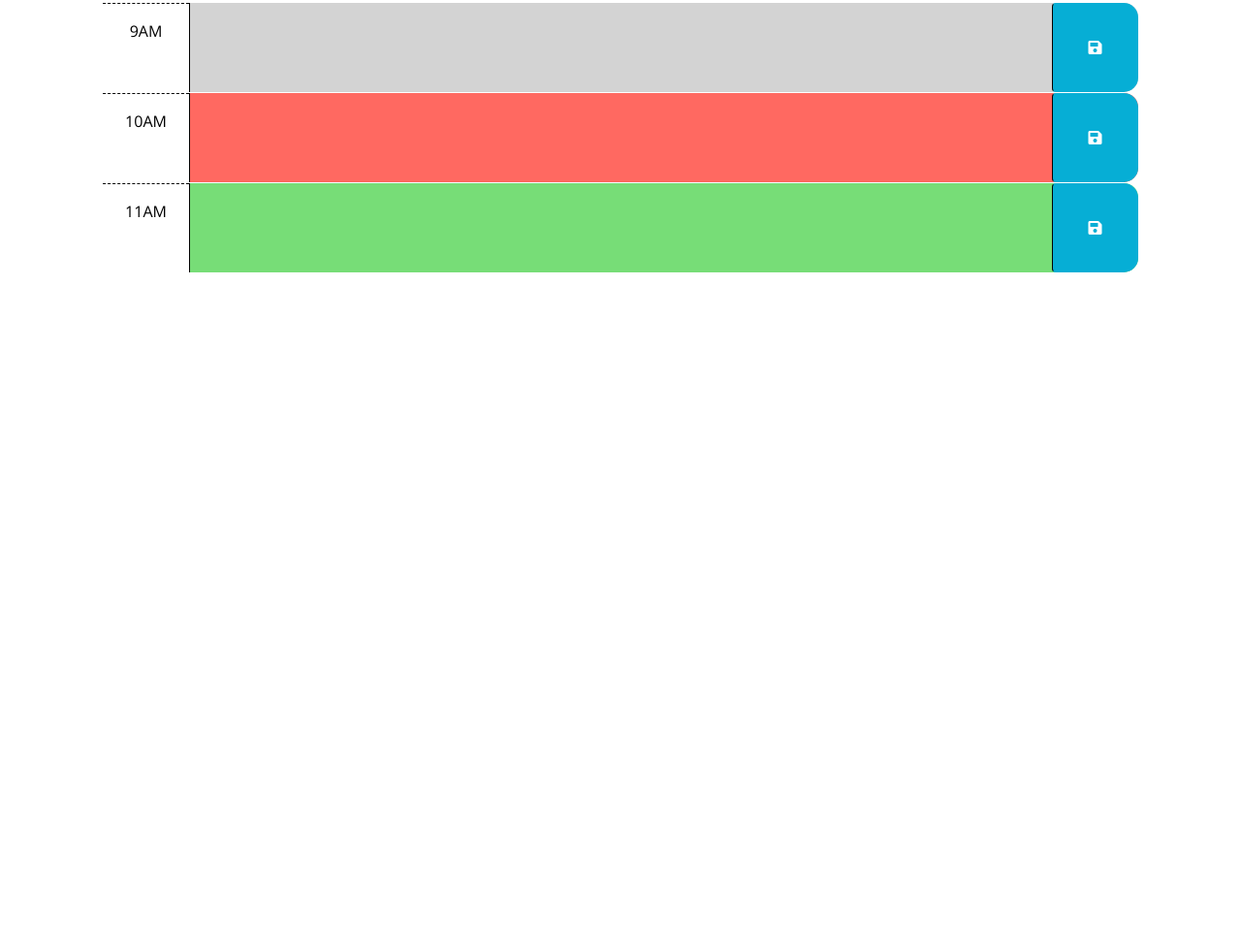
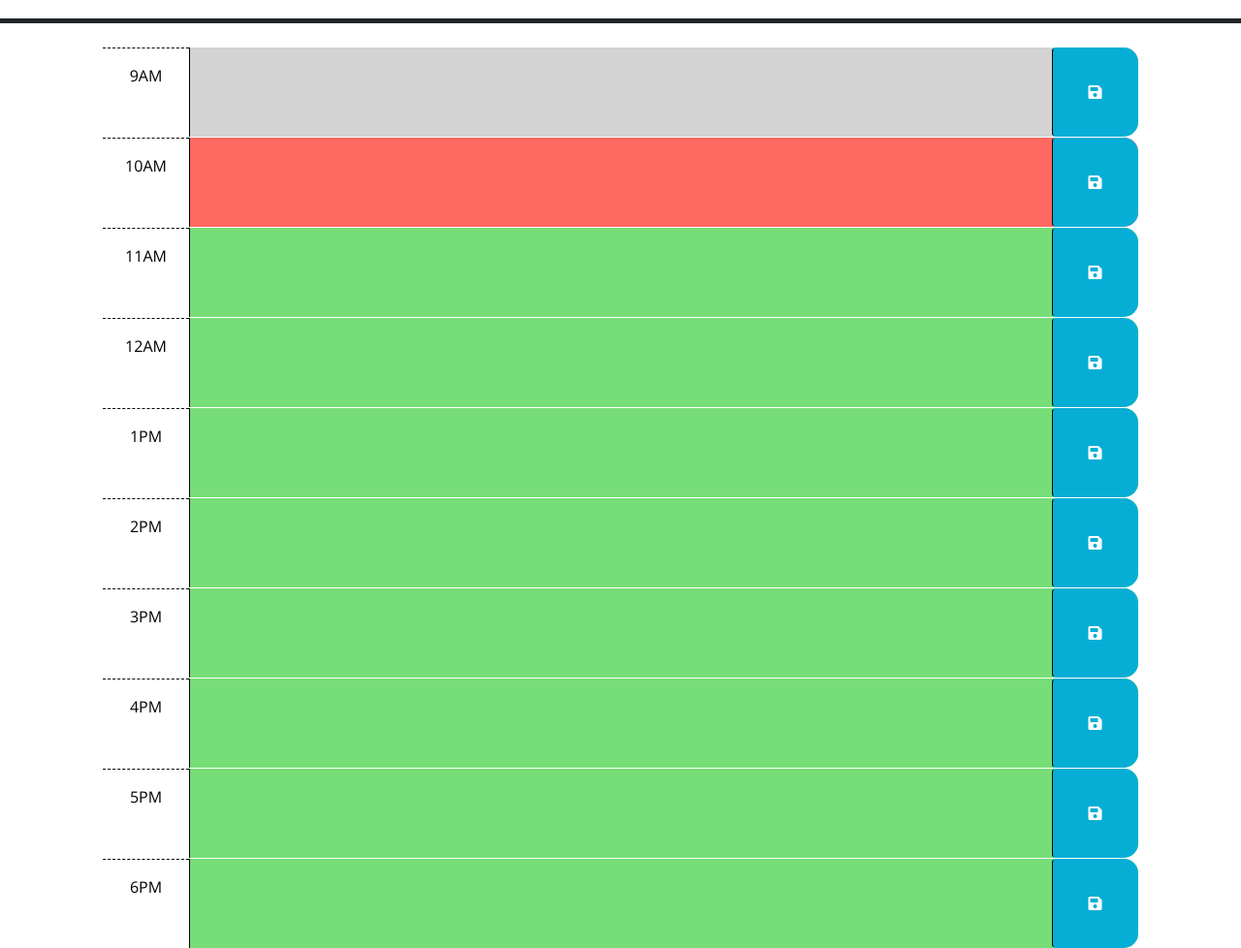
Before and after one commit to AliceLiu1218/challenge5, a plain HTML site: page index.html in a window 1280 px wide. Shown: the part 254-1232 px from the top of the page at 97% size. Before the commit the page ends 800 px from the top, so only its background shows below. Drawn offline with nearby package versions, Linux system fonts and the light colour scheme.

Commit message:
add time function finish, working on save button to access to local storage

```diff
--- a/index.html
+++ b/index.html
@@ -66,6 +66,62 @@
         </button>
       </div>
 
+      <div id="hour-12" class="row time-block future">
+        <div class="col-2 col-md-1 hour text-center py-3">12AM</div>
+        <textarea class="col-8 col-md-10 description" rows="3"> </textarea>
+        <button class="btn saveBtn col-2 col-md-1" aria-label="save">
+          <i class="fas fa-save" aria-hidden="true"></i>
+        </button>
+      </div>
+
+      <div id="hour-13" class="row time-block future">
+        <div class="col-2 col-md-1 hour text-center py-3">1PM</div>
+        <textarea class="col-8 col-md-10 description" rows="3"> </textarea>
+        <button class="btn saveBtn col-2 col-md-1" aria-label="save">
+          <i class="fas fa-save" aria-hidden="true"></i>
+        </button>
+      </div>
+
+      <div id="hour-14" class="row time-block future">
+        <div class="col-2 col-md-1 hour text-center py-3">2PM</div>
+        <textarea class="col-8 col-md-10 description" rows="3"> </textarea>
+        <button class="btn saveBtn col-2 col-md-1" aria-label="save">
+          <i class="fas fa-save" aria-hidden="true"></i>
+        </button>
+      </div>
+
+      <div id="hour-15" class="row time-block future">
+        <div class="col-2 col-md-1 hour text-center py-3">3PM</div>
+        <textarea class="col-8 col-md-10 description" rows="3"> </textarea>
+        <button class="btn saveBtn col-2 col-md-1" aria-label="save">
+          <i class="fas fa-save" aria-hidden="true"></i>
+        </button>
+      </div>
+
+      <div id="hour-16" class="row time-block future">
+        <div class="col-2 col-md-1 hour text-center py-3">4PM</div>
+        <textarea class="col-8 col-md-10 description" rows="3"> </textarea>
+        <button class="btn saveBtn col-2 col-md-1" aria-label="save">
+          <i class="fas fa-save" aria-hidden="true"></i>
+        </button>
+      </div>
+
+      <div id="hour-17" class="row time-block future">
+        <div class="col-2 col-md-1 hour text-center py-3">5PM</div>
+        <textarea class="col-8 col-md-10 description" rows="3"> </textarea>
+        <button class="btn saveBtn col-2 col-md-1" aria-label="save">
+          <i class="fas fa-save" aria-hidden="true"></i>
+        </button>
+      </div>
+
+      <div id="hour-18" class="row time-block future">
+        <div class="col-2 col-md-1 hour text-center py-3">6PM</div>
+        <textarea class="col-8 col-md-10 description" rows="3"> </textarea>
+        <button class="btn saveBtn col-2 col-md-1" aria-label="save">
+          <i class="fas fa-save" aria-hidden="true"></i>
+        </button>
+      </div>
+
     <script src="https://code.jquery.com/jquery-3.4.1.min.js"></script>
     <script
       src="https://cdn.jsdelivr.net/npm/dayjs@1.11.3/dayjs.min.js"
--- a/script.js
+++ b/script.js
@@ -1,9 +1,12 @@
 // Wrap all code that interacts with the DOM in a call to jQuery to ensure that
 // the code isn't run until the browser has finished rendering all the elements
 // in the html.
-var time = document.getElementById("#currentDay");
-var day = dayjs().format('MMM D, YYYY, hh:mm:ss');
-time.append(day);
+$(document).ready(function(){
+  var day = dayjs().format('MMM D, YYYY, hh:mm:ss');
+  $('#currentDay').append(day);
+
+})
+
 $(function () {
   // TODO: Add a listener for click events on the save button. This code should
   // use the id in the containing time-block as a key to save the user input in
@@ -11,7 +14,16 @@ $(function () {
   // function? How can DOM traversal be used to get the "hour-x" id of the
   // time-block containing the button that was clicked? How might the id be
   // useful when saving the description in local storage?
-  //
+  var saveBtnEl = $('#saveBtn');
+  saveBtnEl.on('click', function () {
+    var text = $("textarea");
+    console.log(text);
+    localStorage.setItem("todos", text);
+    console.log(todos);
+    var todoInput = localStorage.getItem("todos");
+    text.append(todoInput);
+  });
+
   // TODO: Add code to apply the past, present, or future class to each time
   // block by comparing the id to the current hour. HINTS: How can the id
   // attribute of each time-block be used to conditionally add or remove the
```
